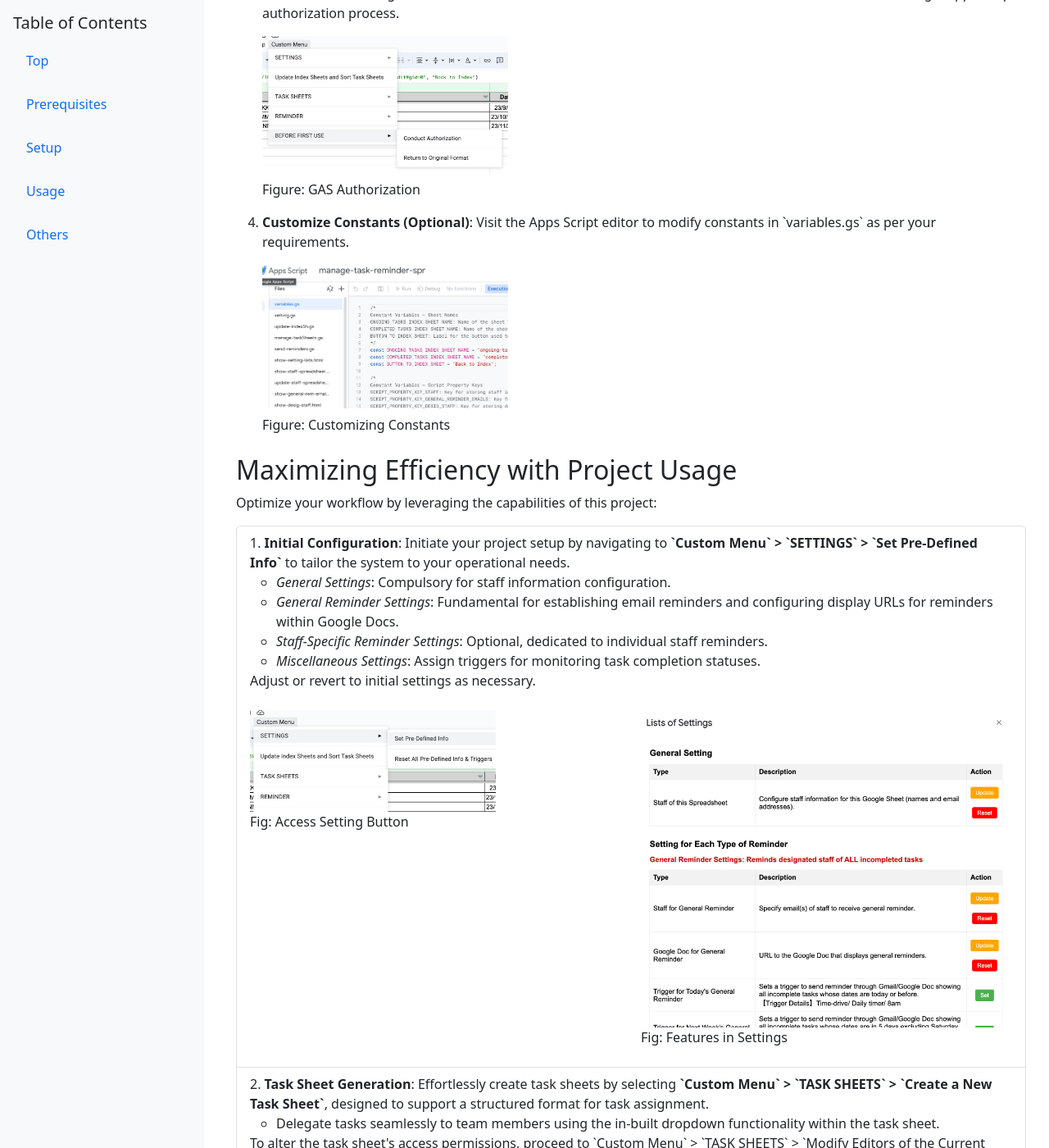
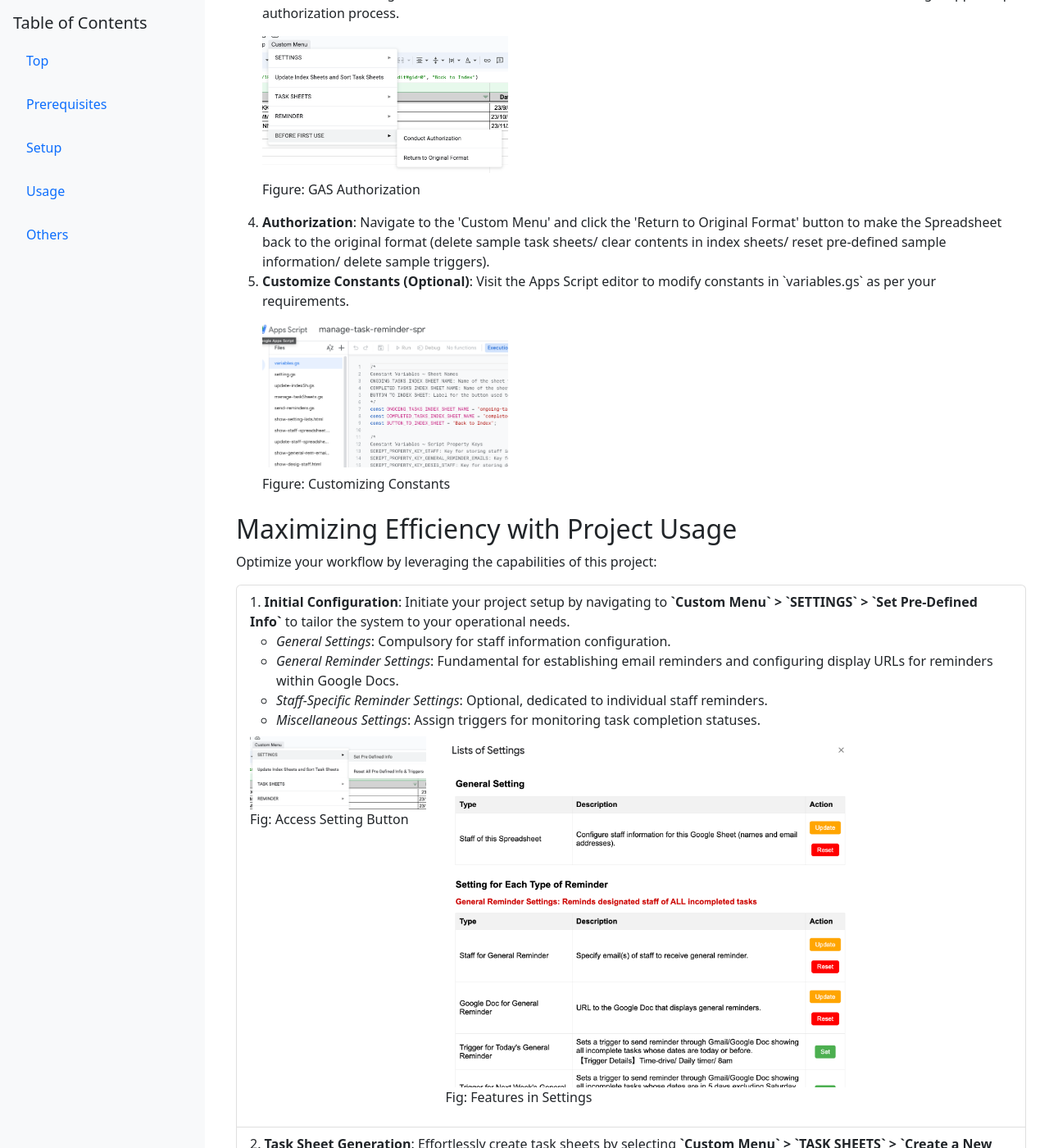
Before and after one commit to tsato21/sheet-tasker, a Jekyll site: the page built from docs/index.html, in a window 1280 px wide and 1400 px high, scrolled down 537 px. Shown: the whole window at 82% size. Built offline with Jekyll 4.4.1, drawn with Linux system fonts in a browser that asks for light colours.

Commit message:
Update index.html

```diff
--- a/docs/index.html
+++ b/docs/index.html
@@ -34,6 +34,9 @@
                 </div>
             </li>
             <li>
+                <strong>Authorization</strong>: Navigate to the 'Custom Menu' and click the 'Return to Original Format' button to make the Spreadsheet back to the original format (delete sample task sheets/ clear contents in index sheets/ reset pre-defined sample information/ delete sample triggers).
+            </li>
+            <li>
                 <strong>Customize Constants (Optional)</strong>: Visit the Apps Script editor to modify constants in `variables.gs` as per your requirements.
                 <div class="resize-image my-3 container-img">
                     <img src="assets/images/customize-constants.png" alt="Customize Constants" width="300" height="200">
@@ -54,15 +57,14 @@
                 <li><em>Staff-Specific Reminder Settings</em>: Optional, dedicated to individual staff reminders.</li>
                 <li><em>Miscellaneous Settings</em>: Assign triggers for monitoring task completion statuses.</li>
               </ul>
-              <p>Adjust or revert to initial settings as necessary.</p>
               <div class="row">
-                <div class="col-md-6">
+                <div class="col-md-3">
                   <figure>
                     <img src="assets/images/setup-image-1.png" alt="Access Setting Button" class="img-fluid image-caption" width="300" height="200">
                     <figcaption>Fig: Access Setting Button</figcaption>
                   </figure>
                 </div>
-                <div class="col-md-6">
+                <div class="col-md-9">
                   <figure>
                     <img src="assets/images/setup-image-2.png" alt="Features in Settings" class="img-fluid image-caption" width="500" height="300">
                     <figcaption>Fig: Features in Settings</figcaption>
```
